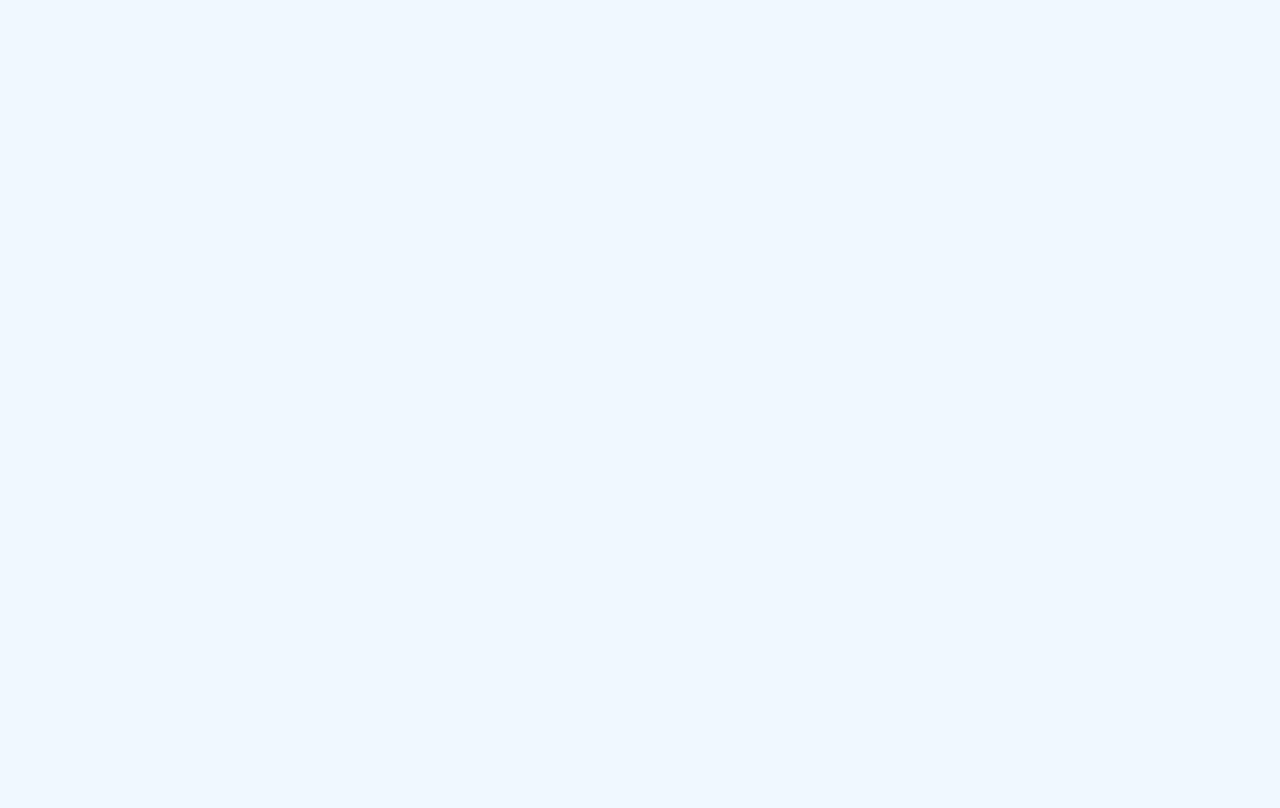
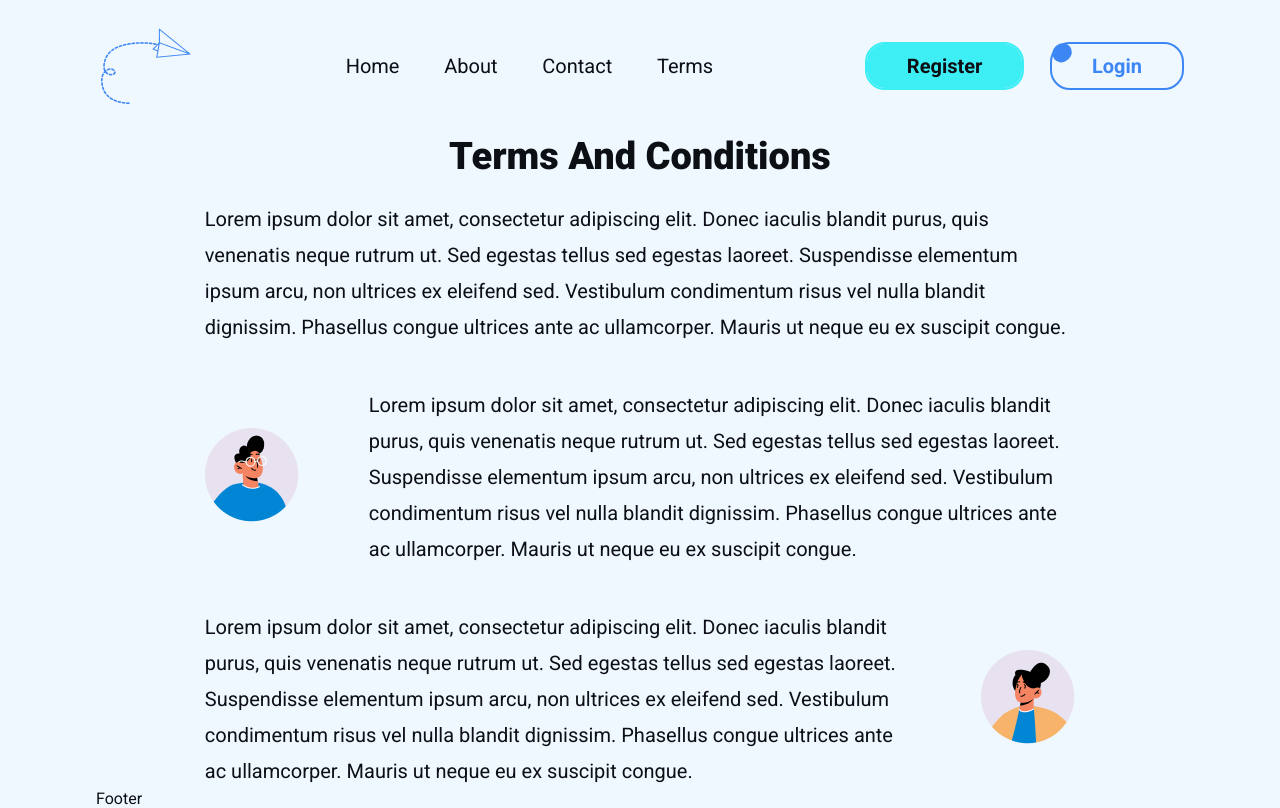
Before and after one commit to Rayy-007/Community-Full-Stack-Project, a React (Vite) app: page /terms in a window 1280 px wide. Before the commit this address had no page. Built offline with nearby package versions, Linux system fonts and the light colour scheme.

Commit message:
Implemented Terms & Conditions page

```diff
--- a/src/App.jsx
+++ b/src/App.jsx
@@ -1,6 +1,7 @@
 import { BrowserRouter, Routes, Route } from "react-router-dom";
 import Layout from "./Layout";
 import { Home, About, Contact } from "./components/PageImport";
+import Terms from "./components/terms/Terms";
 
 const App = () => {
   return (
@@ -11,6 +12,7 @@ const App = () => {
             <Route index element={<Home />} />
             <Route path="/about" element={<About />} />
             <Route path="/contact" element={<Contact />} />
+            <Route path="/terms" element={<Terms />} />
           </Route>
         </Routes>
       </BrowserRouter>
--- a/src/components/ImageImport.js
+++ b/src/components/ImageImport.js
@@ -6,6 +6,8 @@ import aboutBoy from "../assets/about-boy.png";
 import aboutGirl from "../assets/about-girl.png";
 import contactGirl from "../assets/contact-girl.png";
 import contactArrow from "../assets/contact-arrow.png";
+import termsBoy from "../assets/terms-boy.png";
+import termsGirl from "../assets/term-girl.png";
 
 export {
   Logo,
@@ -16,4 +18,6 @@ export {
   aboutGirl,
   contactGirl,
   contactArrow,
+  termsBoy,
+  termsGirl,
 };
--- a/src/components/terms/Terms.jsx
+++ b/src/components/terms/Terms.jsx
@@ -1,7 +1,48 @@
-import React from "react";
+import "./terms.css";
+import { termsBoy, termsGirl } from "../ImageImport";
 
 const Terms = () => {
-  return <div>Terms</div>;
+  return (
+    <section className="terms-condition">
+      <div className="first">
+        <h1>Terms And Conditions</h1>
+        <p>
+          Lorem ipsum dolor sit amet, consectetur adipiscing elit. Donec iaculis
+          blandit purus, quis venenatis neque rutrum ut. Sed egestas tellus sed
+          egestas laoreet. Suspendisse elementum ipsum arcu, non ultrices ex
+          eleifend sed. Vestibulum condimentum risus vel nulla blandit
+          dignissim. Phasellus congue ultrices ante ac ullamcorper. Mauris ut
+          neque eu ex suscipit congue.
+        </p>
+      </div>
+      <div className="second">
+        <div className="img-con">
+          <img src={termsBoy} alt="Boy" />
+        </div>
+        <p>
+          Lorem ipsum dolor sit amet, consectetur adipiscing elit. Donec iaculis
+          blandit purus, quis venenatis neque rutrum ut. Sed egestas tellus sed
+          egestas laoreet. Suspendisse elementum ipsum arcu, non ultrices ex
+          eleifend sed. Vestibulum condimentum risus vel nulla blandit
+          dignissim. Phasellus congue ultrices ante ac ullamcorper. Mauris ut
+          neque eu ex suscipit congue.
+        </p>
+      </div>
+      <div className="third">
+        <p>
+          Lorem ipsum dolor sit amet, consectetur adipiscing elit. Donec iaculis
+          blandit purus, quis venenatis neque rutrum ut. Sed egestas tellus sed
+          egestas laoreet. Suspendisse elementum ipsum arcu, non ultrices ex
+          eleifend sed. Vestibulum condimentum risus vel nulla blandit
+          dignissim. Phasellus congue ultrices ante ac ullamcorper. Mauris ut
+          neque eu ex suscipit congue.
+        </p>
+        <div className="img-con">
+          <img src={termsGirl} alt="Girl" />
+        </div>
+      </div>
+    </section>
+  );
 };
 
 export default Terms;
--- /dev/null
+++ b/src/components/terms/terms.css
@@ -0,0 +1,21 @@
+.terms-condition {
+  display: flex;
+  flex-direction: column;
+  gap: calc(2vw + 1rem);
+  width: 80%;
+  margin-inline: auto;
+}
+
+.first {
+  display: flex;
+  flex-direction: column;
+  gap: 20px;
+  align-items: center;
+}
+
+.second,
+.third {
+  display: flex;
+  align-items: center;
+  gap: 70px;
+}
```
